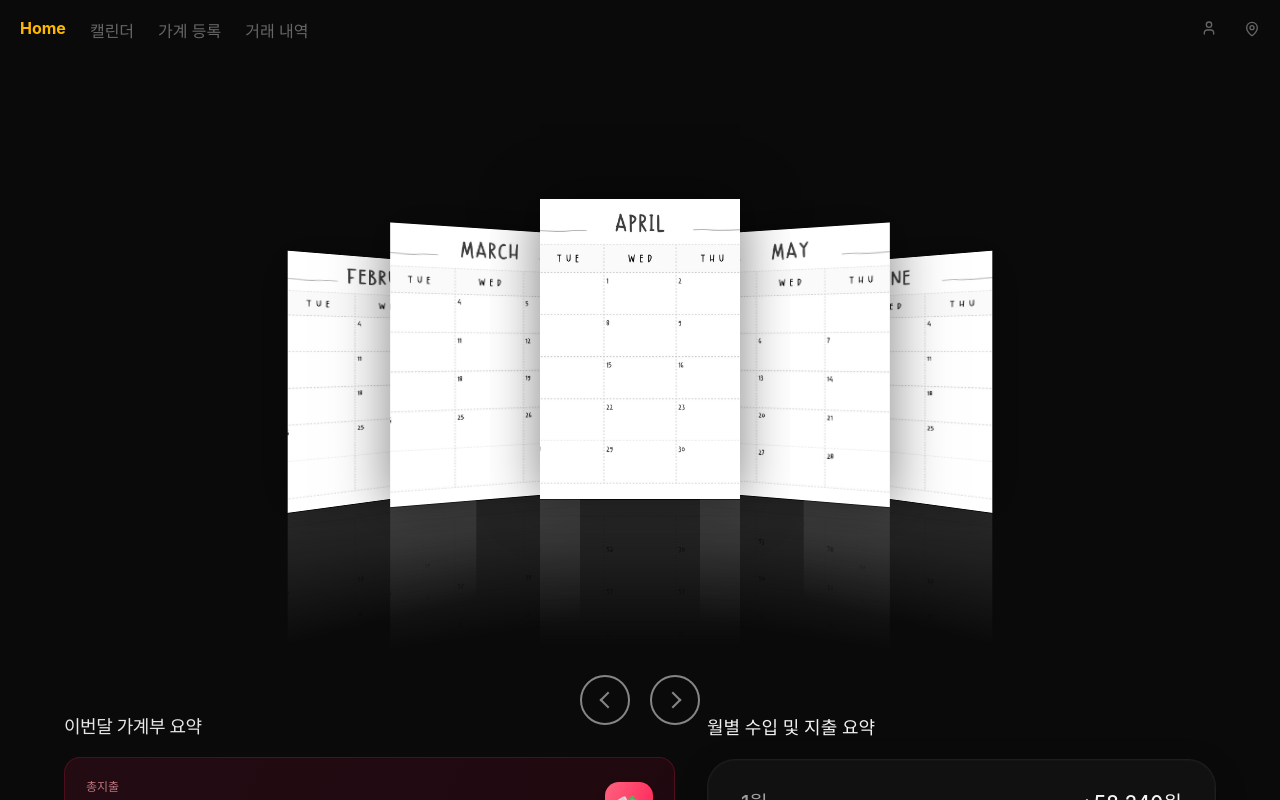
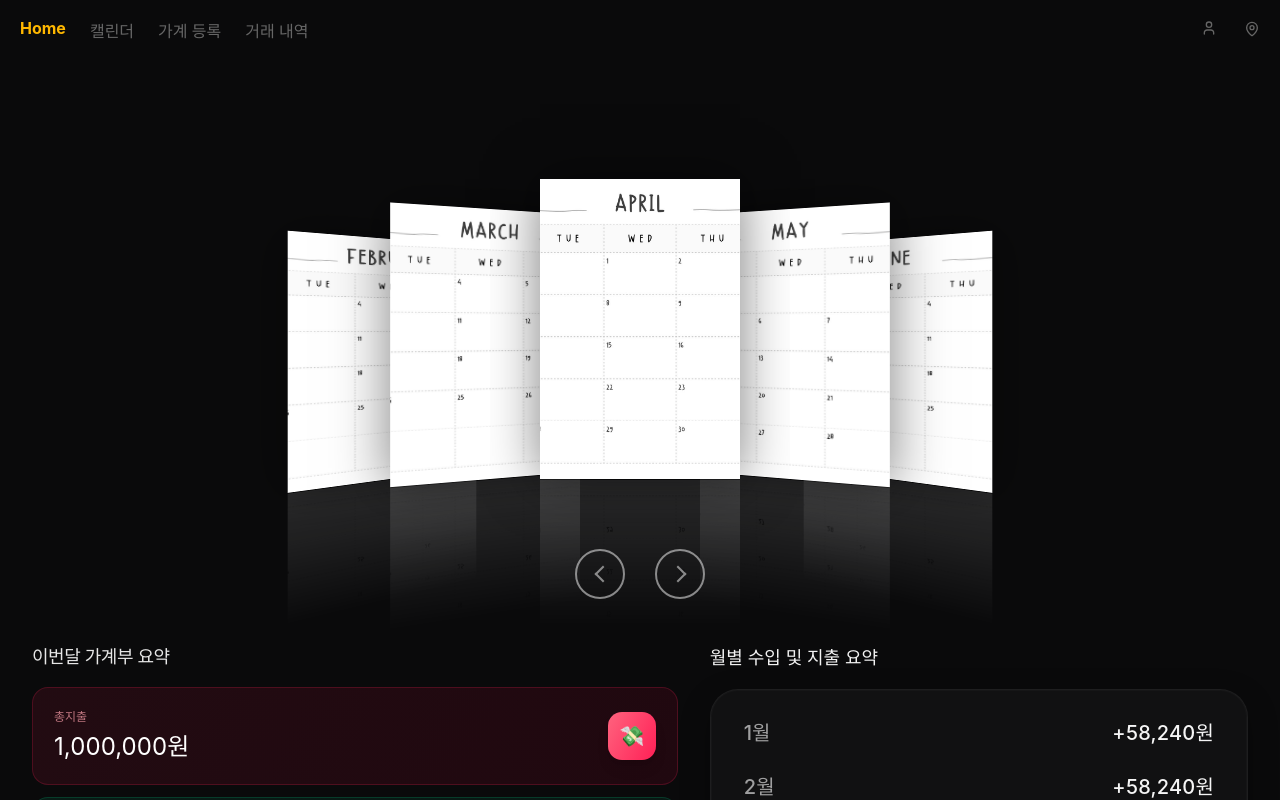
Before and after one commit to kb-7th-household-account-book/vue-account-book, a Vue app: page / in a window 1280 px wide. Shown: the top 800 px of the page. Built offline with nearby package versions, Linux system fonts and the light colour scheme; a web font is replaced by a local one.

Commit message:
style: 버튼 레이아웃 정렬 수정

```diff
--- a/src/components/Home3DImage.vue
+++ b/src/components/Home3DImage.vue
@@ -15,6 +15,7 @@ const prevSlide = () => {
 </script>
 
 <template>
+  <div class="carousel-wrapper">
     <div class="box" ref="box">
       <div class="item"><img src="/images/1.jpg"></div>
       <div class="item"><img src="/images/2.jpg"></div>
@@ -33,15 +34,23 @@ const prevSlide = () => {
       <span class="prev" @click="prevSlide"></span>
       <span class="next" @click="nextSlide"></span>
     </div>
+  </div>
 </template>
 
 <style scoped>
-/* App.vue / box.css에서 3D 전용 컴포넌트 동작을 위한 요소들만 이관 */
+.carousel-wrapper {
+  display: flex;
+  flex-direction: column;
+  align-items: center;
+  width: 100%;
+}
 .box {
   position: relative;
   display: flex;
   transform-style: preserve-3d;
   perspective: 500px;
+  width: 100%;
+  height: 400px;
 }
 
 .box .item {
@@ -106,12 +115,9 @@ const prevSlide = () => {
 }
 
 .buttons {
-  position: absolute;
-  bottom: 75px;
-  left: 50%;
-  transform: translateX(-50%);
   display: flex;
-  gap: 20px;
+  gap: 30px; /* 버튼 사이 간격 */
+  margin-top: 20px; /* 3D 박스와의 간격 */
 }
 
 .buttons span {
--- a/src/views/Home.vue
+++ b/src/views/Home.vue
@@ -49,14 +49,15 @@ import CategoryTop3 from '@/components/home/CategoryTop3.vue';
   flex-direction: column;
   gap: 24px;
   box-sizing: border-box;
-  margin: 120px 32px;
 }
 
 /* 🔹 상단 (3D 영역) */
 .home-top-box {
-  padding: 120px 116.5px;
+  padding: 20px 20px;
   min-height: 460px;
   box-sizing: border-box;
+  display: flex;
+  justify-content: center;
 }
 
 /* 🔹 하단 2컬럼 */
```
Lines whose indentation alone changed are shown as unchanged.
